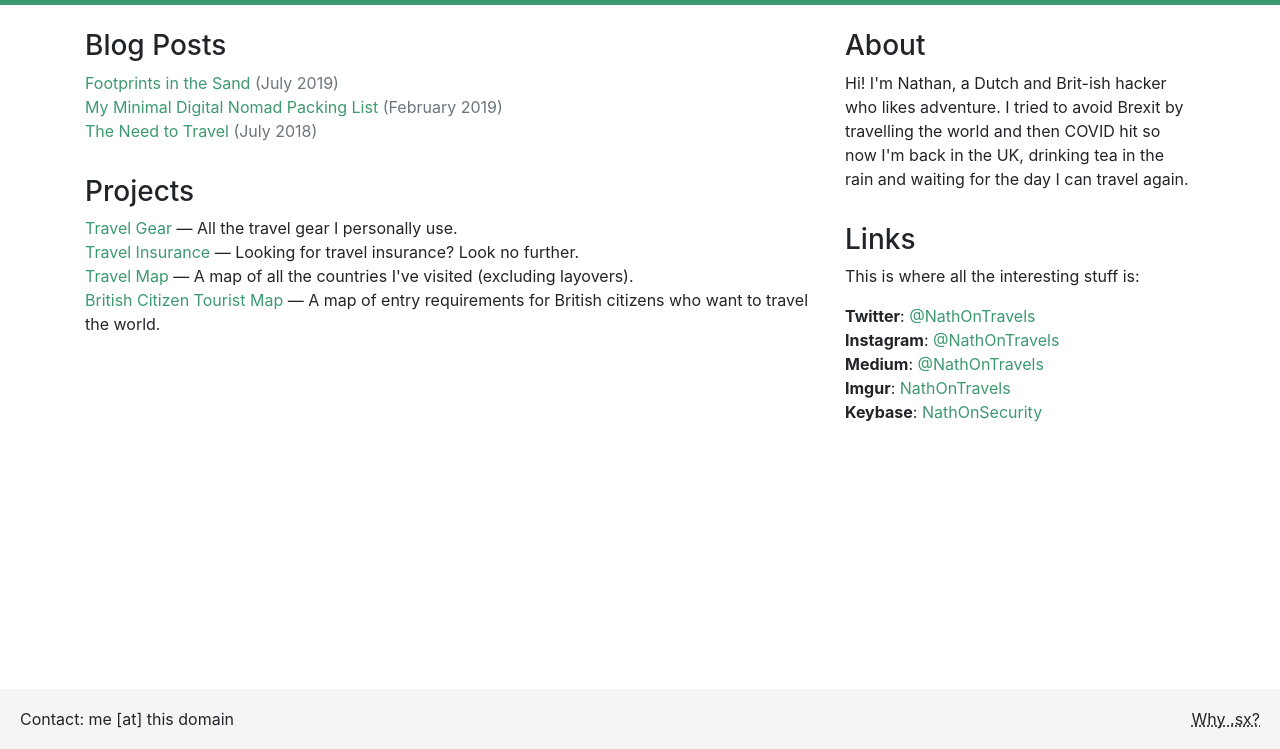
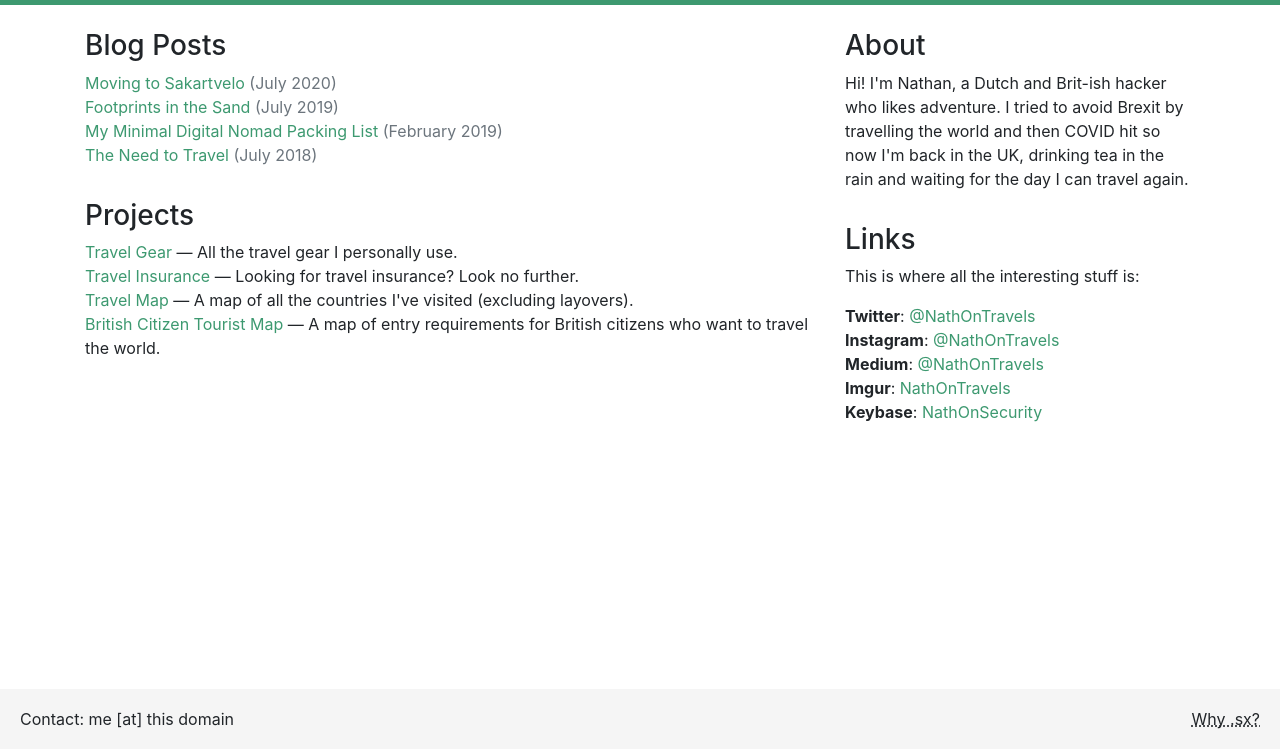
Before and after one commit to nmalcolm/travel.nathan.sx, a plain HTML site: page index.html in a window 1280 px wide. Shown: the part 51-800 px from the top of the page. Drawn offline with Linux system fonts and the light colour scheme.

Commit message:
Update index.html

```diff
--- a/index.html
+++ b/index.html
@@ -50,6 +50,7 @@
         <h3>Blog Posts</h3>
 
         <p class="pb-3">
+          <a href="https://medium.com/@nathontravels/moving-to-sakartvelo-23069f990d9b" target="_blank">Moving to Sakartvelo</a> <span class="text-muted">(July 2020)</span><br>
           <a href="https://medium.com/@nathontravels/footprints-in-the-sand-93f2dae30f15" target="_blank">Footprints in
             the Sand</a> <span class="text-muted">(July 2019)</span><br>
           <a href="https://medium.com/@nathontravels/my-minimal-digital-nomad-packing-list-8a545d00eafd"
```
